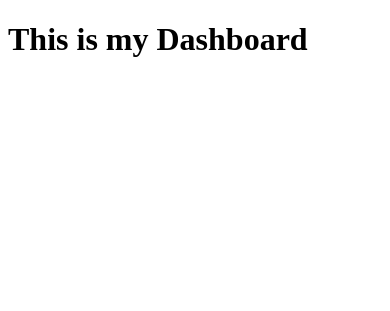
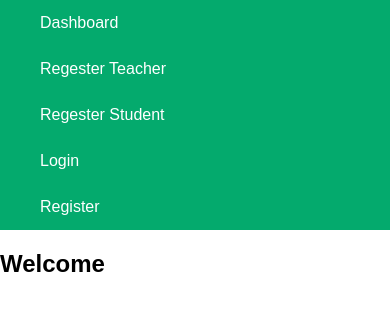
Before and after one commit to mehedi3635/institute-management-system, a Django app: page /das/ in a window 390 px wide. Shown: the top 311 px of the page. Run offline with Django 5.2, Linux system fonts and the light colour scheme.

Commit message:
templates mastaring and authentication compleate

```diff
--- a/auth_user/templates/dashboard.html
+++ b/auth_user/templates/dashboard.html
@@ -1,11 +1,7 @@
-<!DOCTYPE html>
-<html lang="en">
-<head>
-    <meta charset="UTF-8">
-    <meta name="viewport" content="width=device-width, initial-scale=1.0">
-    <title>Document</title>
-</head>
-<body>
-    <h1>This is my Dashboard</h1>
-</body>
-</html>
+{% extends 'master/master.html' %}
+
+{% block title %}Dashboard{% endblock %}
+
+{% block content %}
+  <h2>Welcome {{ user.username }}</h2>
+{% endblock %}
--- /dev/null
+++ b/auth_user/templates/master/master.html
@@ -0,0 +1,52 @@
+<!DOCTYPE html>
+<html>
+<head>
+  <title>{% block title %}My Site{% endblock %}</title>
+  <style>
+    /* ===== Navbar CSS ===== */
+    body {
+      margin: 0;
+      font-family: Arial, Helvetica, sans-serif;
+    }
+
+    .navbar {
+      background-color: #04AA6D;
+      overflow: hidden;
+      padding: 0 20px;
+    }
+
+    .navbar a {
+      float: left;
+      color: white;
+      text-align: center;
+      padding: 14px 20px;
+      text-decoration: none;
+      font-size: 16px;
+    }
+
+    .navbar a:hover {
+      background-color: #038e5c;
+    }
+
+    .navbar-right {
+      float: right;
+    }
+
+    @media screen and (max-width: 600px) {
+      .navbar a,
+      .navbar-right {
+        float: none;
+        display: block;
+        text-align: left;
+      }
+    }
+  </style>
+</head>
+<body>
+
+<!-- ===== Navbar ===== -->
+ {% include "master/nav.html" %}
+{% block content %}{% endblock %}
+
+</body>
+</html>
--- /dev/null
+++ b/auth_user/templates/master/nav.html
@@ -0,0 +1,17 @@
+<div class="navbar">
+  <a href="{% url 'dashboard' %}">Dashboard</a>
+
+  <div class="navbar-right">
+     <a href="">Regester Teacher</a>
+    <a href="">Regester Student</a>
+    {% if user.is_authenticated %}
+      <a href="{% url 'logout' %}">Logout</a>
+    {% else %}
+      <a href="{% url 'loginpage' %}">Login</a>
+      <a href="{% url 'registerpage' %}">Register</a>
+    {% endif %}
+
+  </div>
+</div>
+
+<!-- ===== Page Content ===== -->
--- a/auth_user/urls.py
+++ b/auth_user/urls.py
@@ -6,4 +6,5 @@ urlpatterns = [
     path('', regeesterpage, name='regeesterpage'),
     path('login/', loginpage, name='loginpage'),
     path('das/', dashboard, name='dashboard'),
+    path('logout/', logout_view, name='logout'),
 ]
--- a/auth_user/views.py
+++ b/auth_user/views.py
@@ -45,3 +45,7 @@ def loginpage(request):
 
 def dashboard(request):
     return render(request, 'dashboard.html')
+
+def logout_view(request):
+    logout(request)
+    return redirect('loginpage')
```
Also changed, not shown: auth_user/templates/regerster.html (+45 -2 lines), db.sqlite3.
